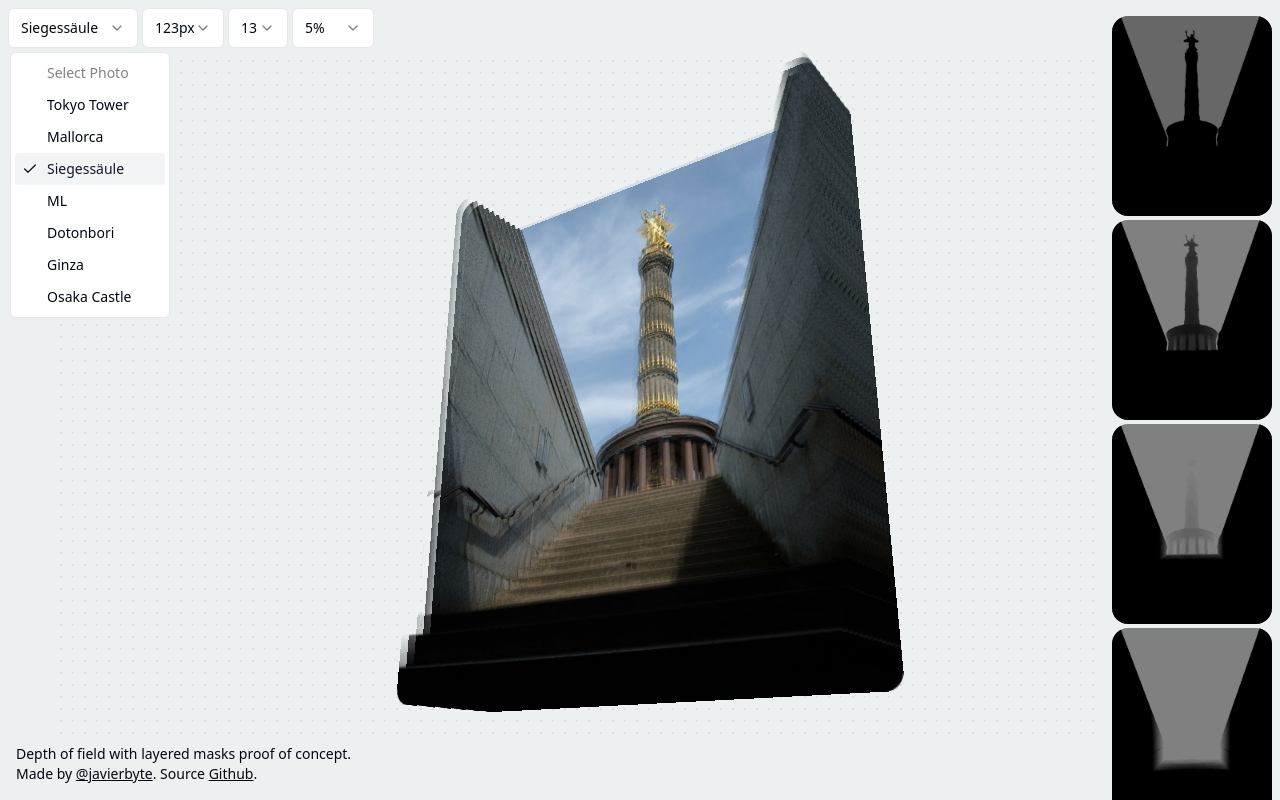
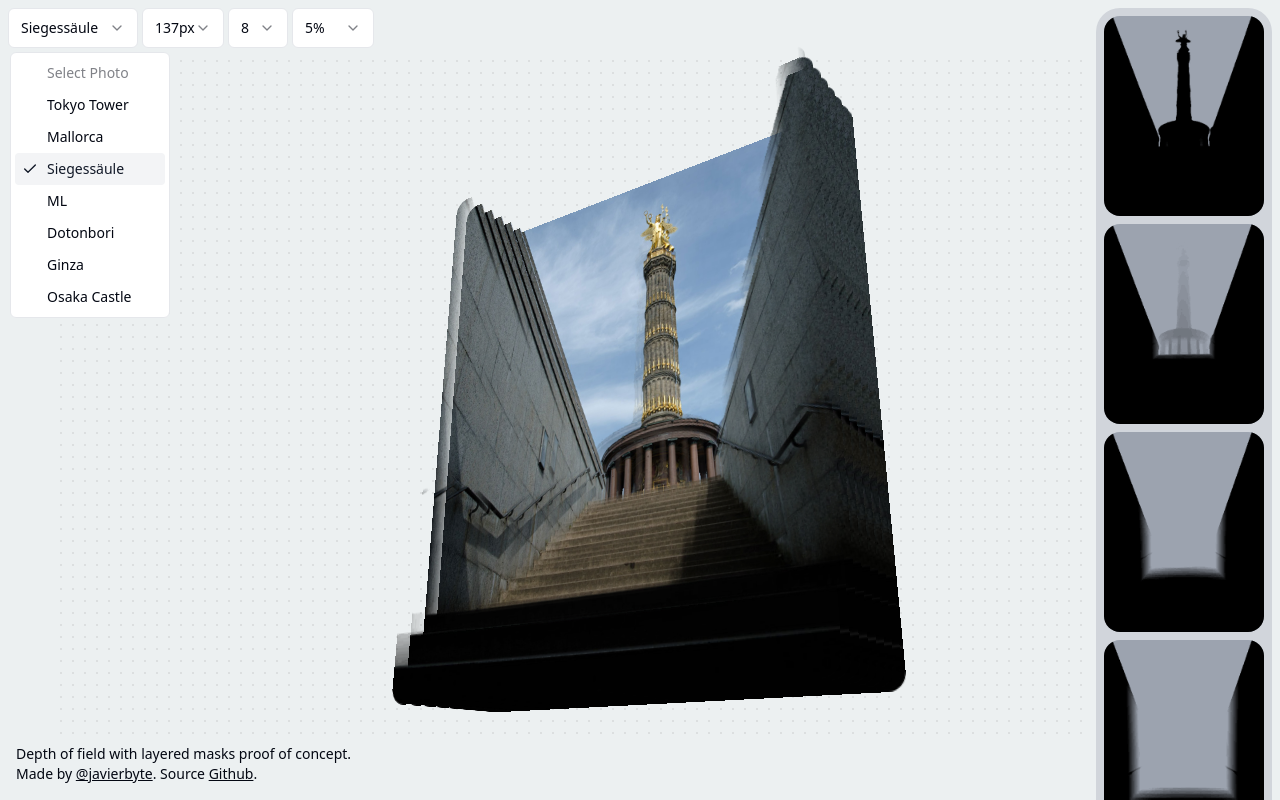
Before and after one commit to javierbyte/depth-of-field, a Next.js app: page / in a window 1280 px wide. Both pictures are taken after a click on the button "Siegessäule". Built offline with nearby package versions, Linux system fonts and the light colour scheme.

Commit message:
Better layers

```diff
--- a/app/globals.css
+++ b/app/globals.css
@@ -107,6 +107,7 @@ body {
 .layer {
   transform: perspective(980px) rotateX(0deg) rotateY(0deg);
   will-change: transform;
+  border-radius: 16px;
 }
 
 .layer-masked {
@@ -123,7 +124,6 @@ body {
 
 img {
   padding: var(--padding);
-  border-radius: var(--border-radius);
   width: calc(var(--width) + var(--padding) * 2);
   height: calc(var(--height) + var(--padding) * 2);
 }
--- a/app/page.tsx
+++ b/app/page.tsx
@@ -17,16 +17,17 @@ import { depthSlicer } from "./lib/slice";
 
 const CSS_PERSPECTIVE = 980;
 
-const SPRING_TENSION = 0.85;
+const SPRING_TENSION = 0.82;
 const WEAK_SPRING_TENSION = 0.94;
 
-const DEFAULT_SLICES = 13;
+const SLICES_OPTIONS = [2, 3, 5, 8, 13, 21, 34];
+const DEFAULT_SLICES = 8;
 
 const SPREAD_OPTIONS = [0, 0.05, 0.1, 0.2, 0.4, 0.7, 1];
 const DEFAULT_SPREAD = 0.05;
 
 const VOLUME_SCALE = new Array(9).fill(0).map((_, i) => {
-  return Math.round(32 * Math.pow(1.4, i));
+  return Math.round(128 * Math.pow(1.2, i) - 128);
 });
 const DEFAULT_VOLUME = VOLUME_SCALE[4];
 const DEFAULT_PHOTO = "Siegessäule";
@@ -329,7 +330,7 @@ export default function Home() {
               <SelectItem disabled value="Slices">
                 Slices
               </SelectItem>
-              {[2, 3, 5, 8, 13, 21, 34].map((slices) => (
+              {SLICES_OPTIONS.map((slices) => (
                 <SelectItem key={slices} value={String(slices)}>
                   {slices}
                 </SelectItem>
@@ -379,29 +380,23 @@ export default function Home() {
       </div>
 
       <div
-        className="flex-col align-center hidden md:flex"
+        className="hidden lg:block fixed h-dvh"
         style={{
-          position: "fixed",
-          height: "100vh",
           overflowY: "auto",
           overflowX: "hidden",
-          gap: 4,
           top: 0,
           right: 0,
-          width: 80 * 2 + 16,
-          padding: "16px 8px 32px",
           backgroundColor: "#ecf0f1",
         }}
       >
+        <div className="flex flex-col gap-2 p-2 rounded-3xl bg-gray-300 m-2">
           {photoDepthMap.map((layer, i) => (
             <img
               key={i}
               id={`image-${i}`}
               alt=""
-            className="layer layer-masked"
+              className="rounded-2xl bg-gray-400 block"
               style={{
-              backgroundColor: "#808080",
-              display: "inline-block",
                 width: 80 * 2,
                 height: 100 * 2,
               }}
@@ -409,6 +404,7 @@ export default function Home() {
             />
           ))}
         </div>
+      </div>
     </>
   );
 }
```
Lines whose indentation alone changed are shown as unchanged.
